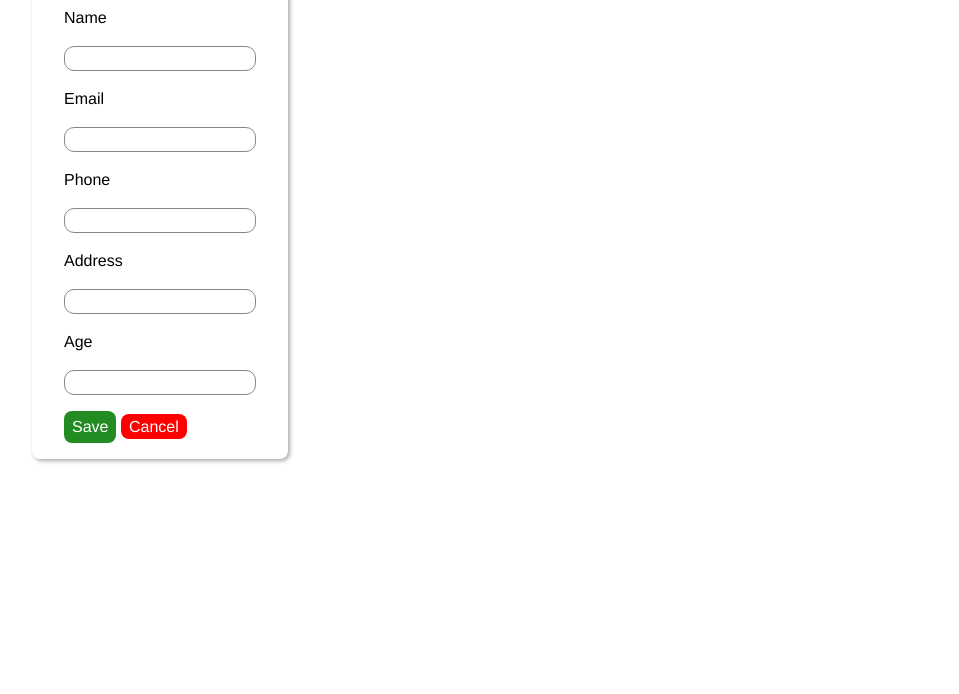
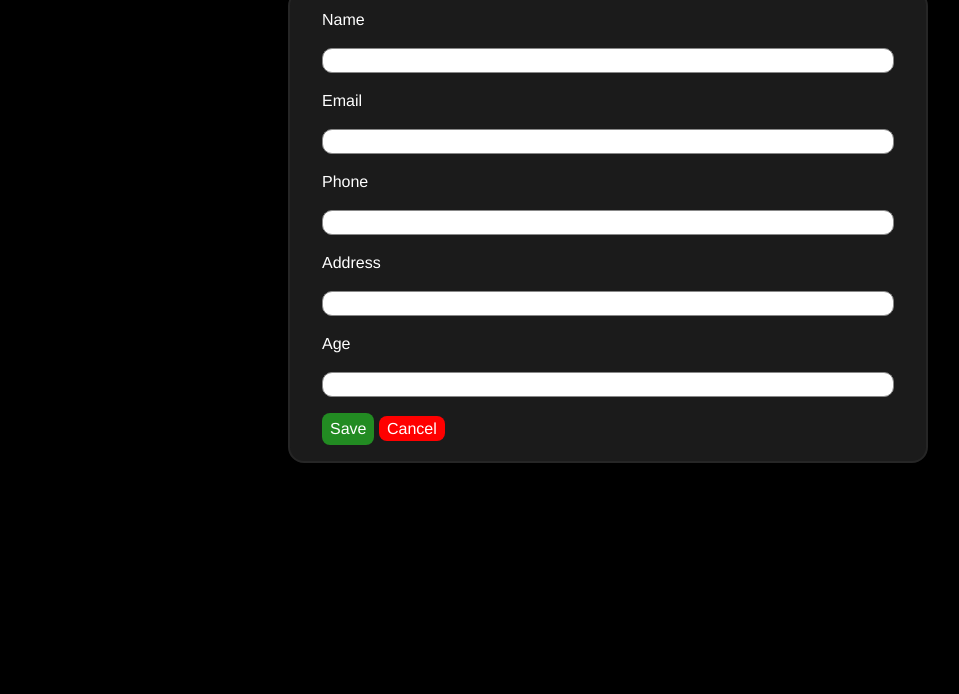
Before and after one commit to chianyungcode/address-book, a plain HTML site: page contact/index.html in a window 1280 px wide. Shown: the part 106-800 px from the top of the page, without its empty margins (32-991 px from the left). Drawn offline with Linux system fonts and the light colour scheme.

Commit message:
style: styling contact page

```diff
--- a/contact/contact.css
+++ b/contact/contact.css
@@ -16,27 +16,41 @@ html {
 body {
   line-height: 1.5;
   -webkit-font-smoothing: antialiased;
+  width: 100%;
+  background-color: #000;
 }
 
 .container {
-  max-width: 24rem;
+  display: flex;
+  flex-direction: column;
+  width: 100%;
+  height: 100dvh;
+  max-width: 48rem;
   padding: 3rem 4rem;
+  margin: auto;
+}
+
+.container > h1 {
+  color: white;
 }
 
 .form-contact {
-  box-shadow: 2px 2px 4px #aaaaaa;
+  /* box-shadow: 2px 2px 4px #aaaaaa; */
+  border: 2px solid #262626;
+  background-color: #1b1b1b;
+  color: white;
   padding: 1rem 2rem;
-  border-radius: 8px;
+  border-radius: 16px;
   display: flex;
   flex-direction: column;
   row-gap: 1rem;
 }
-
 input {
   border-radius: 10px;
   padding: 4px 8px;
   border: 1px solid #888888;
   outline-offset: 4px;
+  outline-color: #262626;
 }
 
 button {
```
Also changed, not shown: index.js (+28 -0 lines).
